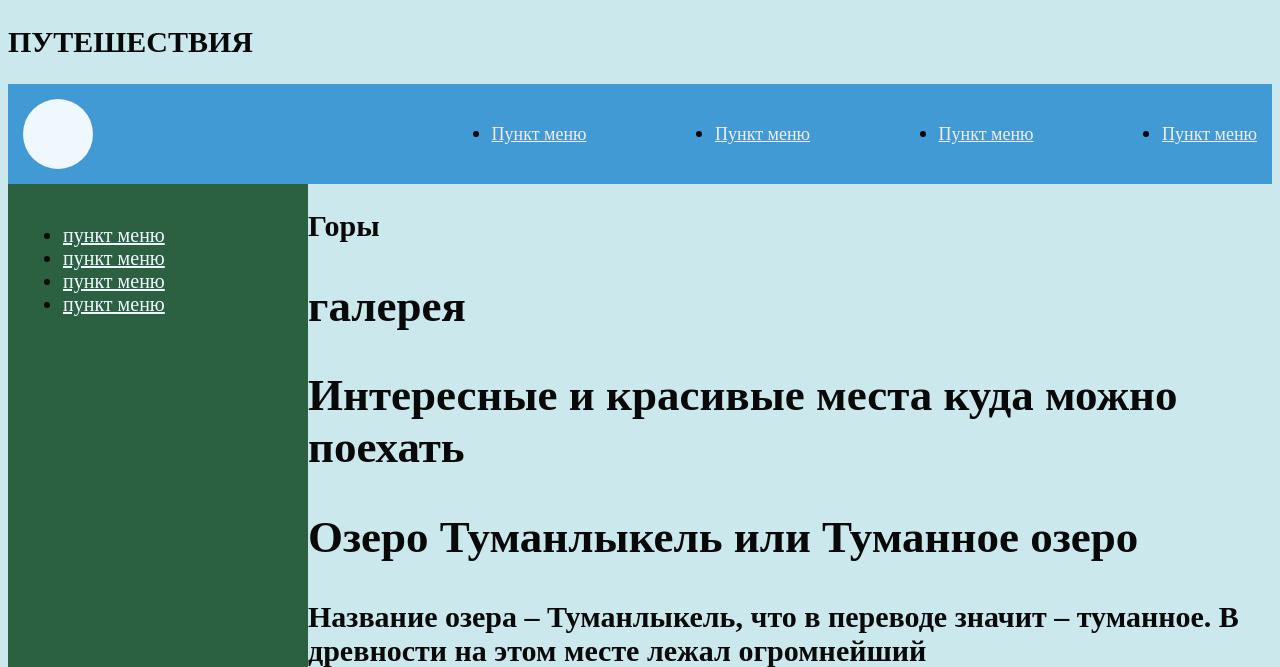
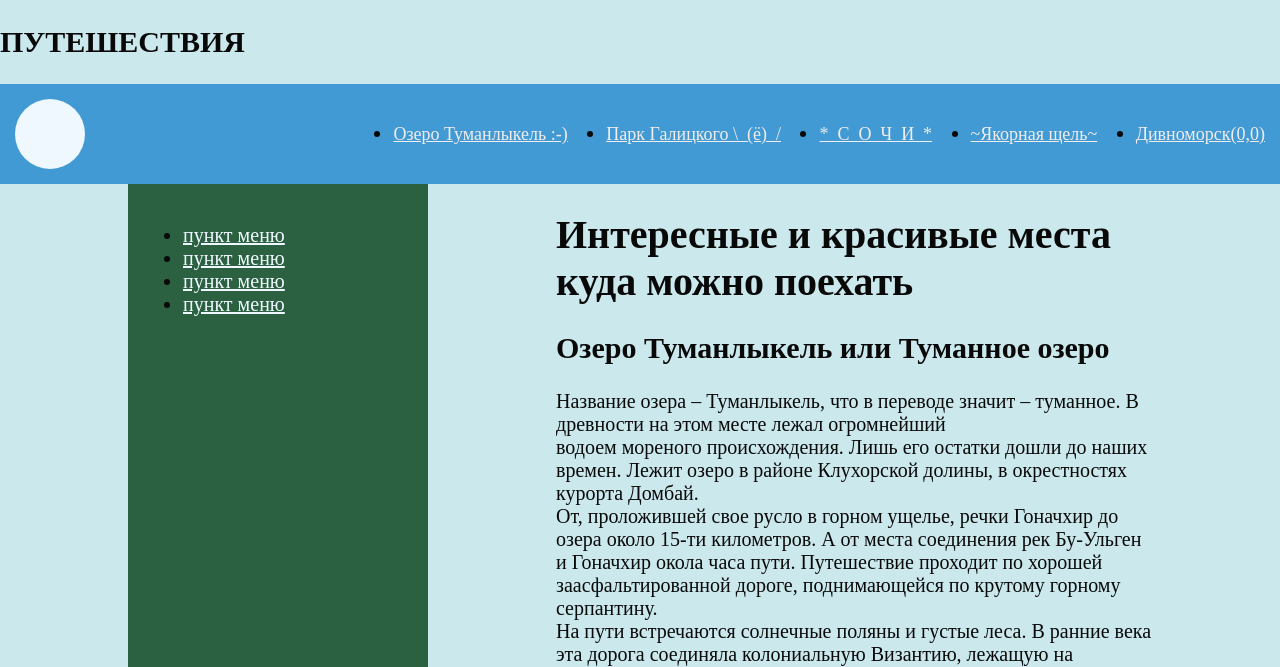
Before and after one commit to 20Alina10/travel, a plain HTML site: page index.html in a window 1280 px wide. Shown: the top 667 px of the page. Drawn offline with Linux system fonts and the light colour scheme.

Commit message:
небольшие измения

```diff
--- a/index.html
+++ b/index.html
@@ -19,16 +19,19 @@
  <ul class="header_list">
    <li>
 
-     <a href="" class="header_link">Пункт меню</a>
+     <a href="https://youtu.be/im_FnFABIq8?si=S0EL-_0yvIqBVjFI" class="header_link">Озеро Туманлыкель :-)</a>
    </li>
    <li>
-     <a href="" class="header_link">Пункт меню</a>
+     <a href="https://youtu.be/sG4RHGZC9EA?si=Ft9i-2c7-WxF8yTh" class="header_link">Парк Галицкого \_(ё)_/</a>
    </li>
    <li>
-     <a href="" class="header_link">Пункт меню</a>
+     <a href="https://youtu.be/m7ZLN5FbyoA?si=j7cMN20HAhVNRa1m" class="header_link">*_С_О_Ч_И_*</a>
    </li>
    <li>
-     <a href="" class="header_link">Пункт меню</a>
+     <a href="https://youtu.be/qCVLpBUz7q0?si=OfQ8h13hJwdpyUle" class="header_link">~Якорная щель~ </a>
+   </li>
+   <li>
+    <a href="https://youtu.be/0ihairZA26E?si=QMTUaAJYPkmqtgbC" class="header_link">Дивноморск(0,0)</a>
   </li>
   </ul>
  <div class="header_burger">
@@ -56,10 +59,7 @@
      </ul>
    </nav>
  </aside>
- <section class="content">
-   <h1 class="content_title">Горы<h1>
-   <div class="content_gallery gallery">
-   <h2 class="gallery_title">галерея</h2>
+
       <div class="gallery_items">
         <h1>Интересные и красивые места куда можно поехать </h1>
         <h2>Озеро Туманлыкель или Туманное озеро</h2>
@@ -100,46 +100,32 @@
           <h2>Дивноморское</h2>
           Дивноморское — черноморский поселок, входящий состав города-курорта Геленджика. Дивноморское раскинулось возле устья реки Мезыбь, в 9,5 км с юго-востока от просторной Геленджикской бухты.<br> Постоянное население поселка составляет около 6300 человек – русские, украинцы, армяке и греки. Местные жители и туристы часто называют курорт Дивноморск. В нем нет промышленных производств, и основу экономики составляют туристический бизнес, выращивание винограда и садоводство.
 
-
-
           <div class="gallery_item">
-
             <img src="foto-13.jpg" alt="">
-
           </div>
-
           <strong>Вот некоторые места,в которых я советую побывать)))</strong>
           <hr>
-
           <h2><em>Чек-лист для путешественников:</em></h2>
         <ol>
           <li><br> Не игнорируйте страховой полис — даже в путешествии по России он может спасти от серьезных убытков.</li>
-
           <li><br> Тщательно продумайте все маршруты и просчитайте расходы, чтобы не попасть в неприятную ситуацию. Особенно если едете с детьми.</li>
-
           <li><br> Чтобы сэкономить и получить незабываемые эмоции, изучите авторские туры, а не стандартные туристические «пакеты».</li>
-
           <li><br> Пробейте билеты у нескольких агрегаторов: это поможет найти самое выгодное предложение.</li>
-
           <li><br> Не бойтесь пользоваться платформами бронирования жилья, но внимательно изучайте условия брони и отзывы о месте и хозяине.</li>
         </ol>
+        </div>
+    </div>
 </section>
  <div class="content_products products">
 
-   </a>
+
 
  </div>
 </main>
 
- </ul>
-</nav>
-
-</header>
-<main class="main" 50px></main>
 <footer class="footer"></footer>
 
 
-</div>
 
 
    <style>
@@ -213,7 +199,7 @@ body {
     font-family: 'Datillo', serif;
     font-size: 1.25rem;
     font-weight: 400;
-
+   margin: 0px;
   }
 
 
@@ -230,12 +216,15 @@ font-size: 18px;
  padding: 30px15px;
  display: grid;
 grid-template: 1fr / 1fr minmax(auto,300px) minmax(auto, 1100px)1fr;
+column-gap: 10%;
+
 
 }
 .sidebar{
  grid-column: 2/3;
 background-color: rgb(43, 97, 65);
 padding: 20px 15px;
+padding-right: 40px;
 }
 .sidebar_link li{
 margin: 0px 0px  15px 0px;
```
Lines whose indentation alone changed are shown as unchanged.
